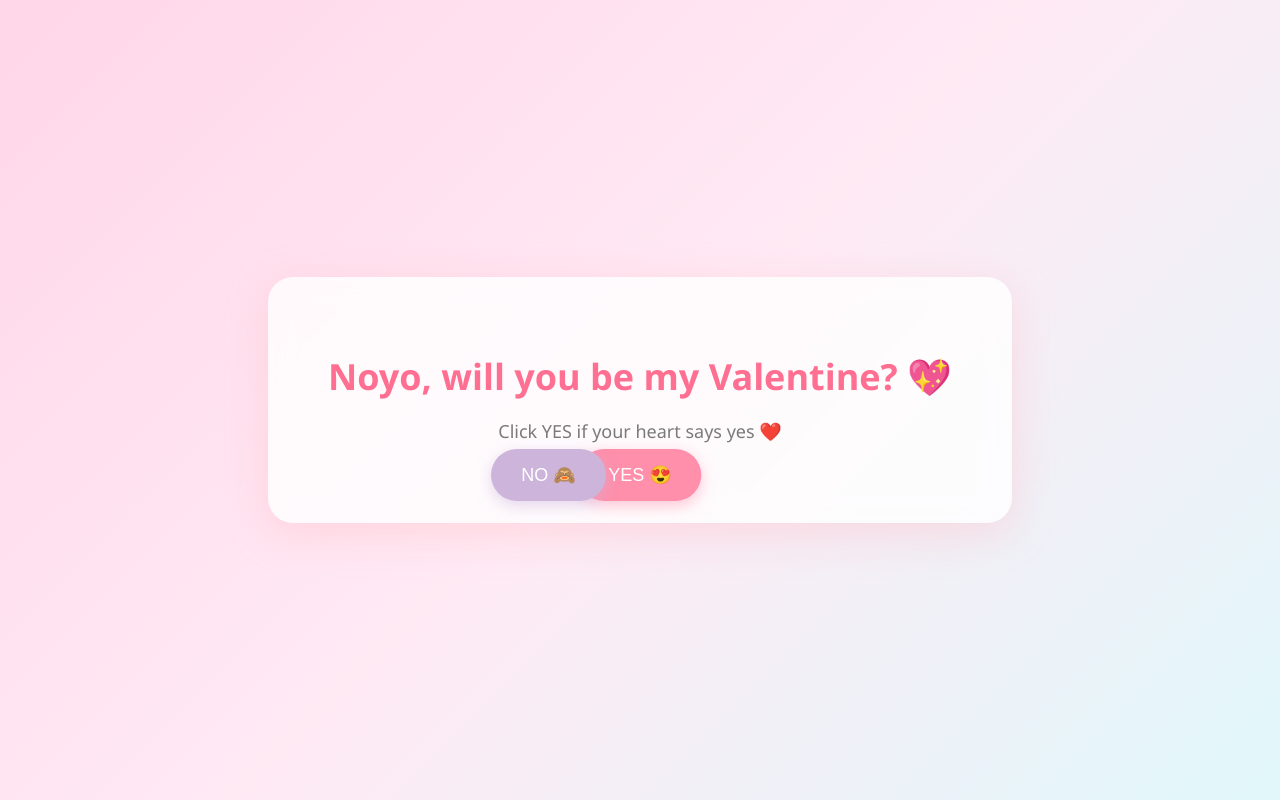
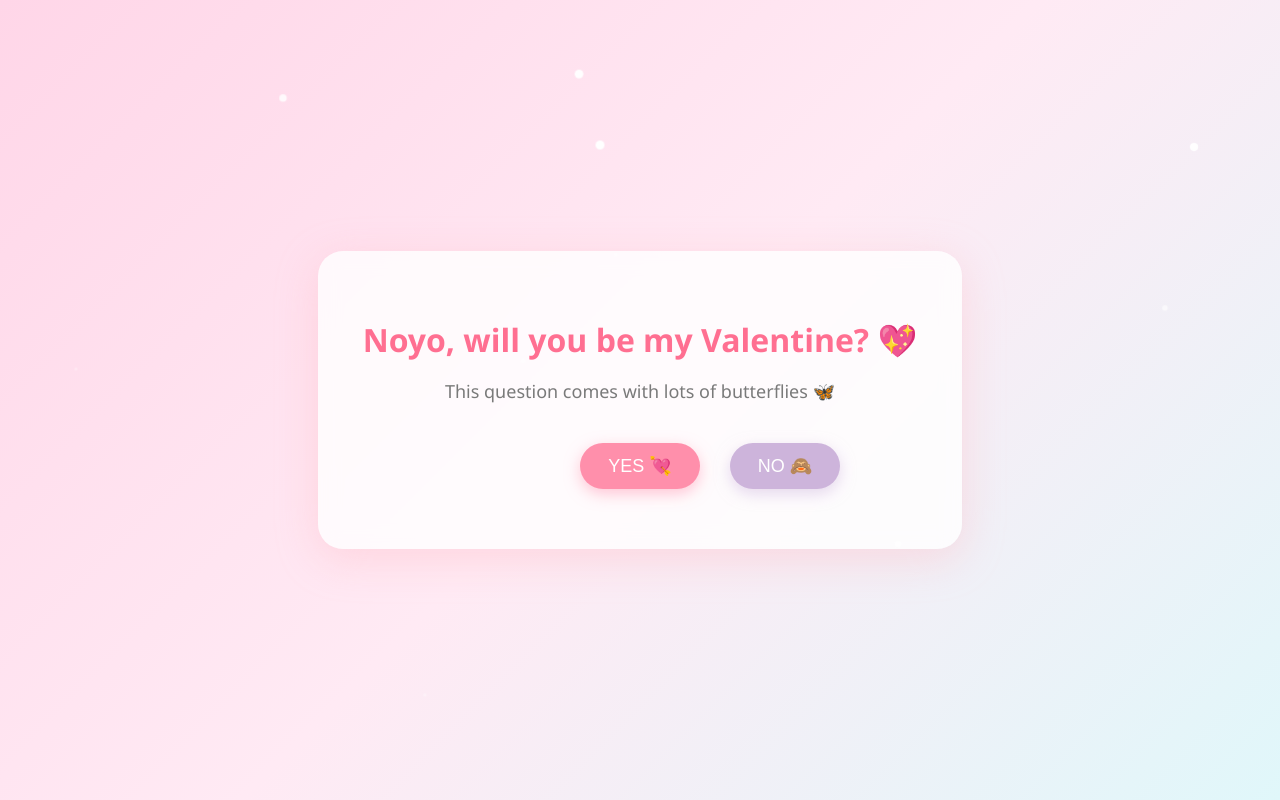
Before and after one commit to parmodchahal17-beep/valentine-2.0, a plain HTML site: page index.html in a window 1280 px wide. Drawn offline with Linux system fonts and the light colour scheme.

Commit message:
index.html

```diff
--- a/index.html
+++ b/index.html
@@ -3,92 +3,70 @@
 <head>
 <meta charset="UTF-8">
 <meta name="viewport" content="width=device-width, initial-scale=1.0">
-<title>Hey Noyo, Will You Be My Valentine? 💖</title>
+<title>For Noyo 💗</title>
+
 <style>
-  /* ----- BODY ----- */
     body {
         margin: 0;
-    padding: 0;
         height: 100vh;
+        overflow: hidden;
         display: flex;
         justify-content: center;
         align-items: center;
         background: linear-gradient(135deg, #ffd6e8, #ffeaf4, #e0f7fa);
         font-family: 'Segoe UI', sans-serif;
-    overflow: hidden;
-    position: relative;
+        text-align: center;
     }
 
-  /* ----- BOX ----- */
     .box {
+        background: #ffffffcc;
+        backdrop-filter: blur(10px);
+        padding: 45px;
+        border-radius: 25px;
+        box-shadow: 0 10px 40px rgba(255, 182, 193, 0.4);
         position: relative;
-    background: #ffffffcc;
-    backdrop-filter: blur(12px);
-    padding: 50px 60px;
-    border-radius: 25px;
-    text-align: center;
-    box-shadow: 0 10px 40px rgba(255, 182, 193, 0.4);
     }
 
     h1 {
         color: #ff6f91;
-    font-size: 36px;
         margin-bottom: 15px;
+        font-size: 32px;
     }
 
     p {
         color: #7a7a7a;
+        margin-bottom: 25px;
         font-size: 18px;
-    margin-bottom: 30px;
     }
 
-  /* ----- BUTTONS ----- */
     button {
-    padding: 15px 30px;
+        padding: 12px 28px;
         font-size: 18px;
+        margin: 15px;
         border: none;
         border-radius: 30px;
         cursor: pointer;
-    transition: 0.2s;
-    position: absolute;
+        transition: 0.25s ease;
     }
 
     #yesBtn {
         background: #ff8fab;
         color: white;
-    left: 50%;
-    transform: translateX(-50%);
-    top: 70%;
         box-shadow: 0 5px 15px rgba(255, 143, 171, 0.5);
     }
 
     #yesBtn:hover {
-    transform: translateX(-50%) scale(1.1);
+        transform: scale(1.1);
         background: #ff6f91;
     }
 
     #noBtn {
         background: #cdb4db;
         color: white;
-    top: 70%;
-    left: 30%;
+        position: absolute;
         box-shadow: 0 5px 15px rgba(205, 180, 219, 0.5);
     }
 
-  /* ----- FLOATING HEARTS ----- */
-  .heart {
-    position: fixed;
-    font-size: 24px;
-    animation: floatUp 5s linear infinite;
-    opacity: 0.9;
-  }
-
-  @keyframes floatUp {
-    from { transform: translateY(0); }
-    to { transform: translateY(-110vh); opacity: 0; }
-  }
-
-  /* ----- SPARKLES ----- */
     .sparkle {
         position: fixed;
         width: 6px;
@@ -105,14 +83,43 @@
     }
 </style>
 </head>
+
 <body>
 
 <div class="box">
     <h1>Noyo, will you be my Valentine? 💖</h1>
-  <p>Click YES if your heart says yes ❤️</p>
-  <button id="yesBtn">YES 😍</button>
+    <p>This question comes with lots of butterflies 🦋</p>
+    <button id="yesBtn">YES 💘</button>
     <button id="noBtn">NO 🙈</button>
 </div>
 
-<!-- ----- SONG ----- -->
-<audio id="loveSong" src="h
+<script>
+    const noBtn = document.getElementById("noBtn");
+    const yesBtn = document.getElementById("yesBtn");
+
+    // NO button runs away
+    noBtn.addEventListener("mouseover", () => {
+        const x = Math.random() * (window.innerWidth - noBtn.offsetWidth);
+        const y = Math.random() * (window.innerHeight - noBtn.offsetHeight);
+        noBtn.style.left = x + "px";
+        noBtn.style.top = y + "px";
+    });
+
+    // Go to surprise page
+    yesBtn.addEventListener("click", () => {
+        window.location.href = "yes.html";
+    });
+
+    // Cute sparkles in background
+    setInterval(() => {
+        const sparkle = document.createElement("div");
+        sparkle.classList.add("sparkle");
+        sparkle.style.left = Math.random() * 100 + "vw";
+        sparkle.style.top = Math.random() * 100 + "vh";
+        document.body.appendChild(sparkle);
+        setTimeout(() => sparkle.remove(), 2000);
+    }, 200);
+</script>
+
+</body>
+</html>
```
Lines whose indentation alone changed are shown as unchanged.
